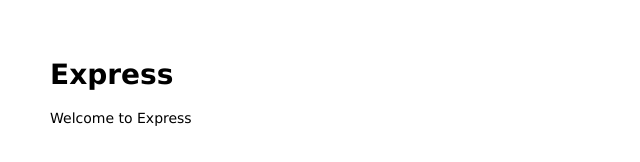
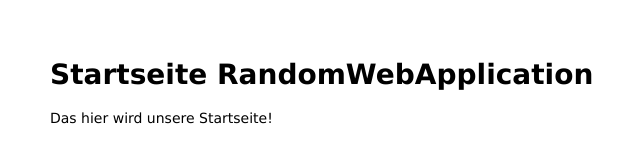
Before and after one commit to schrayju/RandomWebApplication, a website: page public/index.html in a window 1280 px wide. Shown: the whole page, without its empty margins (8-648 px from the left). Drawn offline with Linux system fonts and the light colour scheme.

Commit message:
Testing, first push

```diff
--- a/public/index.html
+++ b/public/index.html
@@ -6,8 +6,8 @@
 </head>
 
 <body>
-  <h1>Express</h1>
-  <p>Welcome to Express</p>
+  <h1>Startseite RandomWebApplication</h1>
+  <p>Das hier wird unsere Startseite!</p>
 </body>
 
 </html>
```
